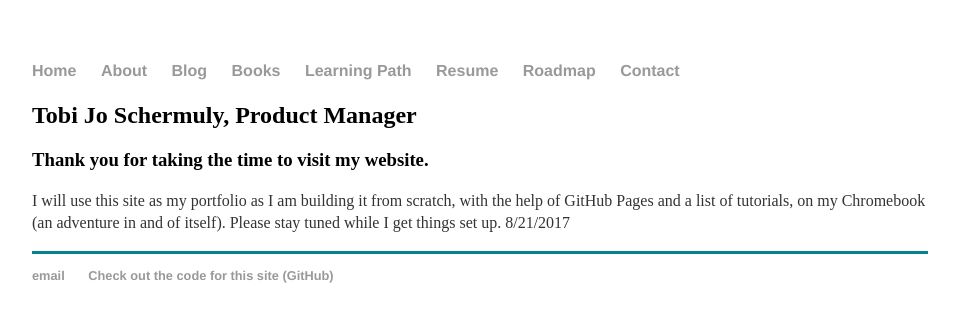
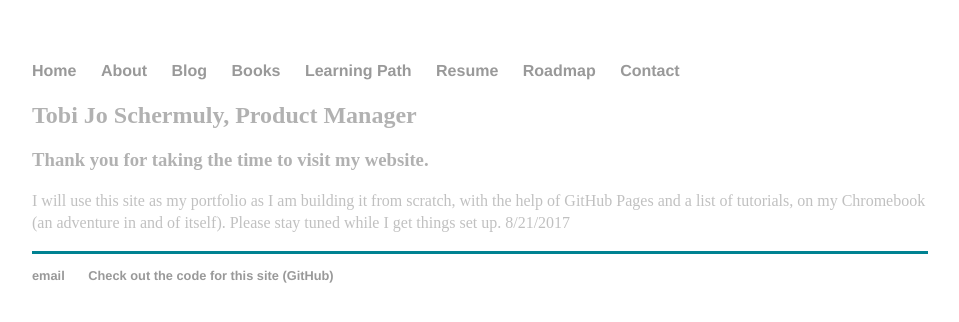
Before and after one commit to t0biasj0seph/t0biasj0seph, a Jekyll site: the page built from index.html, in a window 1280 px wide. Shown: the top 322 px of the page, without its empty margins (160-1119 px from the left). Built offline with Jekyll 4.4.1, drawn with Linux system fonts in a browser that asks for light colours.

Commit message:
more css tweaks

```diff
--- a/css/main.css
+++ b/css/main.css
@@ -60,7 +60,7 @@
   width: 100%;
 }
 
-div.main-container {
+div.container {
   background: url(images/cloud7.png);
   opacity: 0.3;
 }
```
